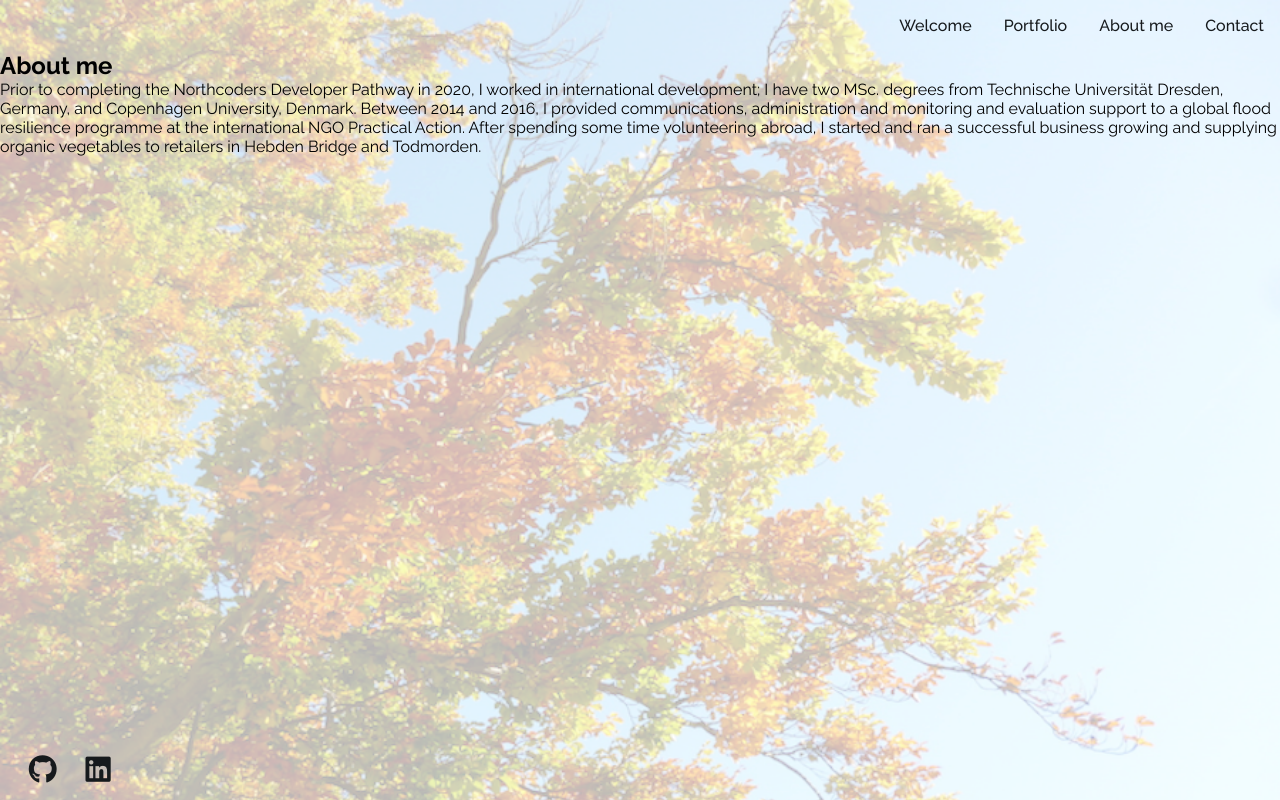
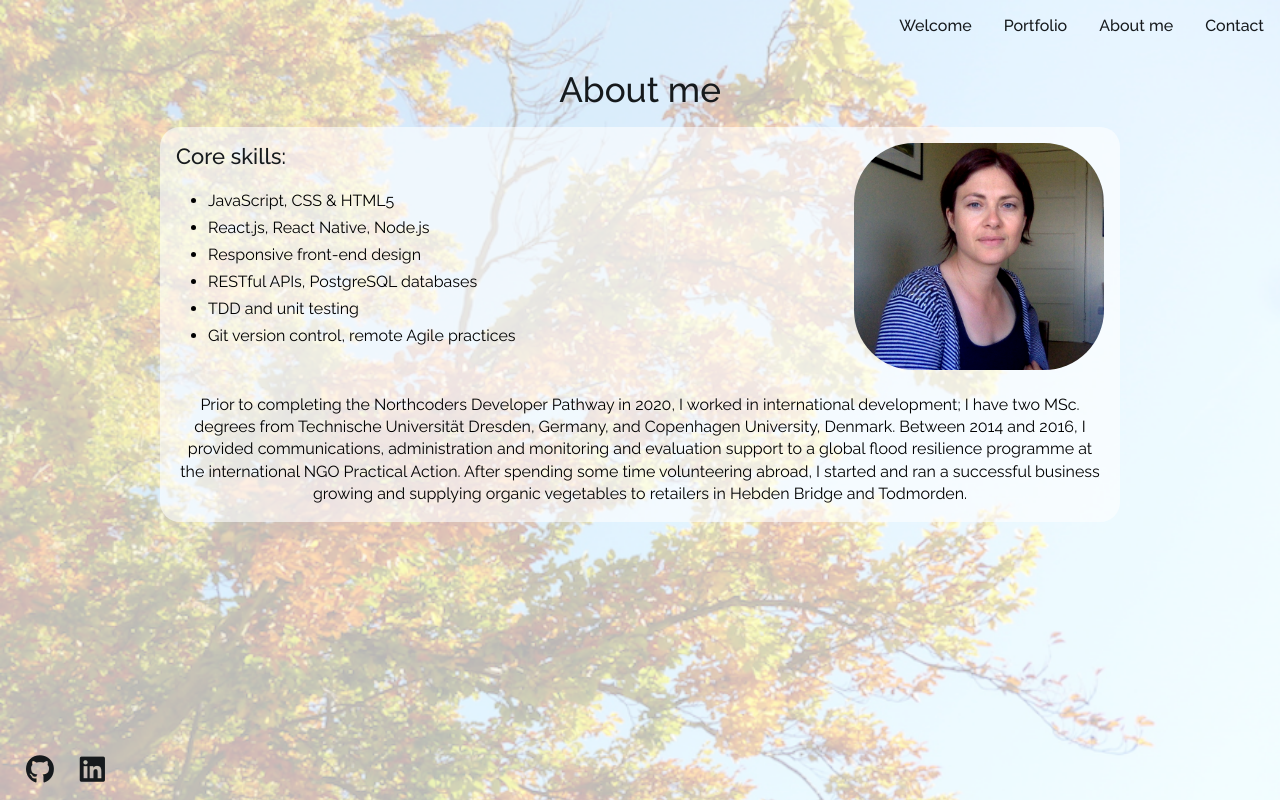
Before and after one commit to j-dublon/portfolio, a React (Create React App) app: page /info in a window 1280 px wide. Built offline with nearby package versions, Linux system fonts and the light colour scheme.

Commit message:
add styling to about

```diff
--- a/src/App.css
+++ b/src/App.css
@@ -47,6 +47,64 @@ body {
   font-weight: 500;
 }
 
+.about__title {
+  color: #161a1d;
+  font-weight: 500;
+  font-size: 35px;
+  margin-top: 0.5em;
+  margin-bottom: 0.5em;
+  text-align: center;
+}
+
+.about__container {
+  background-color: rgba(255, 255, 255, 0.6);
+  width: 75%;
+  border-radius: 20px;
+  display: flex;
+  flex-direction: column;
+  margin: auto;
+  padding: 1em;
+}
+
+.about__topContent {
+  display: flex;
+  flex-direction: row;
+  justify-content: space-between;
+}
+
+.about__topContent__container {
+  display: flex;
+  flex-direction: column;
+  justify-self: flex-start;
+}
+
+.about__topContent__title {
+  color: #161a1d;
+  font-weight: 500;
+  font-size: 22px;
+  margin-bottom: 1em;
+}
+
+.about__topContent__list {
+  margin-left: 2em;
+}
+
+.about__topContent__list__item {
+  margin-bottom: 0.5em;
+}
+
+.about__topContent__img {
+  max-width: 250px;
+  border-radius: 60px;
+}
+
+.about__bottomContent {
+  margin-top: 1.5em;
+  font-size: 1em;
+  line-height: 1.4em;
+  text-align: center;
+}
+
 .bottomNav {
   position: fixed;
   float: left;
@@ -55,6 +113,6 @@ body {
 
 .fab {
   font-size: 1.8em;
-  padding-left: 1em;
+  padding-left: 0.9em;
   color: #161a1d;
 }
--- a/src/Components/About.jsx
+++ b/src/Components/About.jsx
@@ -3,18 +3,51 @@ import React from "react";
 export default function About() {
   return (
     <main>
-      <h2>About me</h2>
-      <p>
-        Prior to completing the Northcoders Developer Pathway in 2020, I worked
-        in international development; I have two MSc. degrees from Technische
-        Universität Dresden, Germany, and Copenhagen University, Denmark.
-        Between 2014 and 2016, I provided communications, administration and
-        monitoring and evaluation support to a global flood resilience programme
-        at the international NGO Practical Action. After spending some time
-        volunteering abroad, I started and ran a successful business growing and
-        supplying organic vegetables to retailers in Hebden Bridge and
-        Todmorden.
-      </p>
+      <h2 className="about__title">About me</h2>
+      <div className="about__container">
+        <section className="about__topContent">
+          <div className="about__topContent__container">
+            <h3 className="about__topContent__title">Core skills:</h3>
+            <ul className="about__topContent__list">
+              <li className="about__topContent__list__item">
+                JavaScript, CSS & HTML5
+              </li>
+              <li className="about__topContent__list__item">
+                React.js, React Native, Node.js
+              </li>
+              <li className="about__topContent__list__item">
+                Responsive front-end design
+              </li>
+              <li className="about__topContent__list__item">
+                RESTful APIs, PostgreSQL databases
+              </li>
+              <li className="about__topContent__list__item">
+                TDD and unit testing
+              </li>
+              <li className="about__topContent__list__item">
+                {" "}
+                Git version control, remote Agile practices
+              </li>
+            </ul>
+          </div>
+          <img
+            src={require("../Images/Profile.png")}
+            alt="Profile"
+            className="about__topContent__img"
+          />
+        </section>
+        <p className="about__bottomContent">
+          Prior to completing the Northcoders Developer Pathway in 2020, I
+          worked in international development; I have two MSc. degrees from
+          Technische Universität Dresden, Germany, and Copenhagen University,
+          Denmark. Between 2014 and 2016, I provided communications,
+          administration and monitoring and evaluation support to a global flood
+          resilience programme at the international NGO Practical Action. After
+          spending some time volunteering abroad, I started and ran a successful
+          business growing and supplying organic vegetables to retailers in
+          Hebden Bridge and Todmorden.
+        </p>
+      </div>
     </main>
   );
 }
```
Also changed, not shown: src/Images/Profile.png (added).
